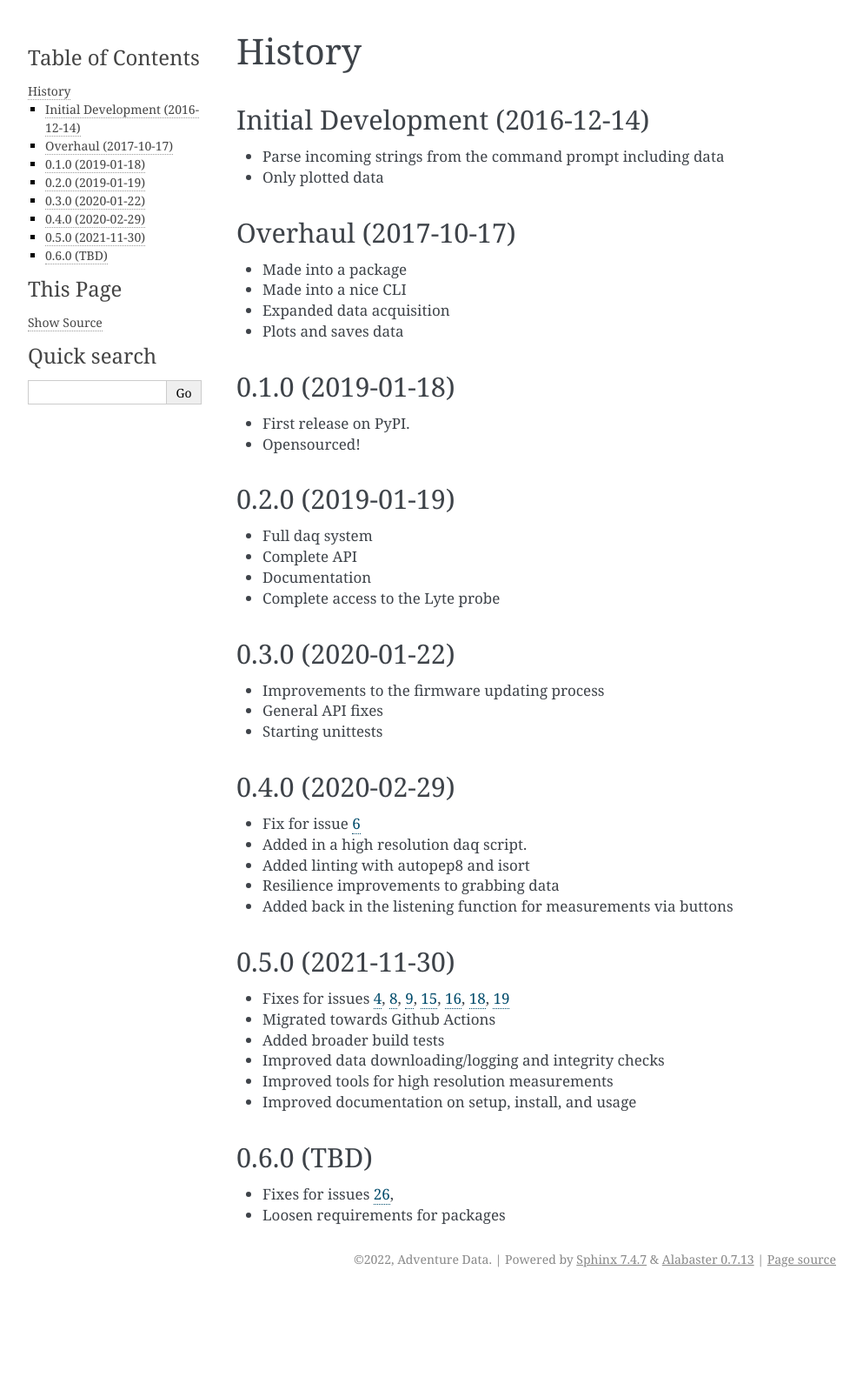
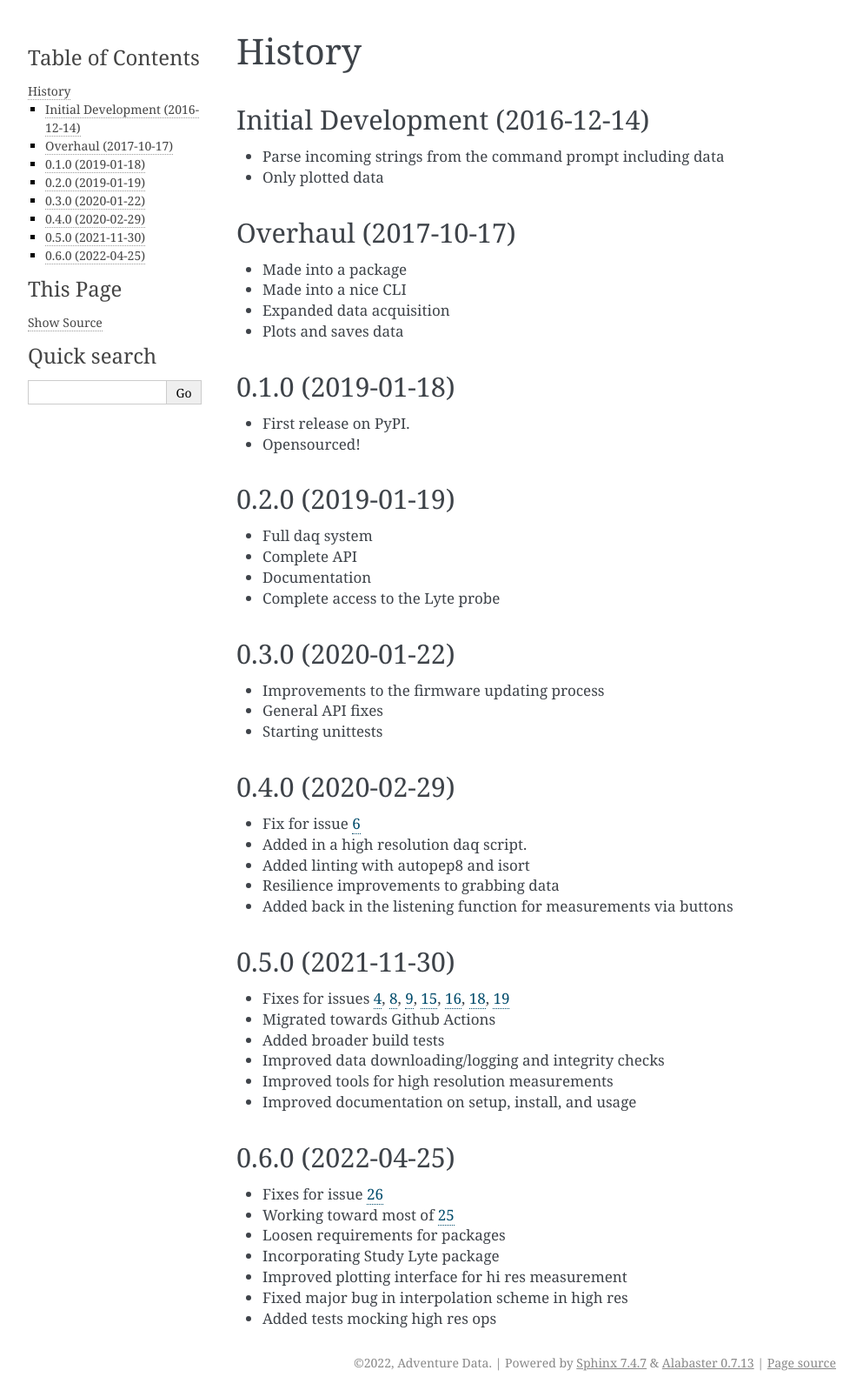
Before and after one commit to AdventureData/radicl, a Sphinx documentation site: the page built from docs/history.rst, in a window 1280 px wide. Shown: the whole page at 87% size, without its empty margins (148-1141 px from the left). Built offline with Sphinx 7.4.7, drawn with Linux system fonts in a browser that asks for light colours; pages that are not in the unit, such as notebooks, are missing from menus; before the commit the page ends 1487 px from its top, so only the background shows below that.

Commit message:
Updated the history

```diff
--- a/docs/history.rst
+++ b/docs/history.rst
@@ -65,9 +65,15 @@ Overhaul (2017-10-17)
 .. _18: https://github.com/AdventureData/radicl/issues/18
 .. _19: https://github.com/AdventureData/radicl/issues/19
 
-0.6.0 (TBD)
+0.6.0 (2022-04-25)
 ------------------
-* Fixes for issues 26_,
+* Fixes for issue 26_
+* Working toward most of 25_
 * Loosen requirements for packages
+* Incorporating Study Lyte package
+* Improved plotting interface for hi res measurement
+* Fixed major bug in interpolation scheme in high res
+* Added tests mocking high res ops
 
+.. _25: https://github.com/AdventureData/radicl/issues/25
 .. _26: https://github.com/AdventureData/radicl/issues/26
```
